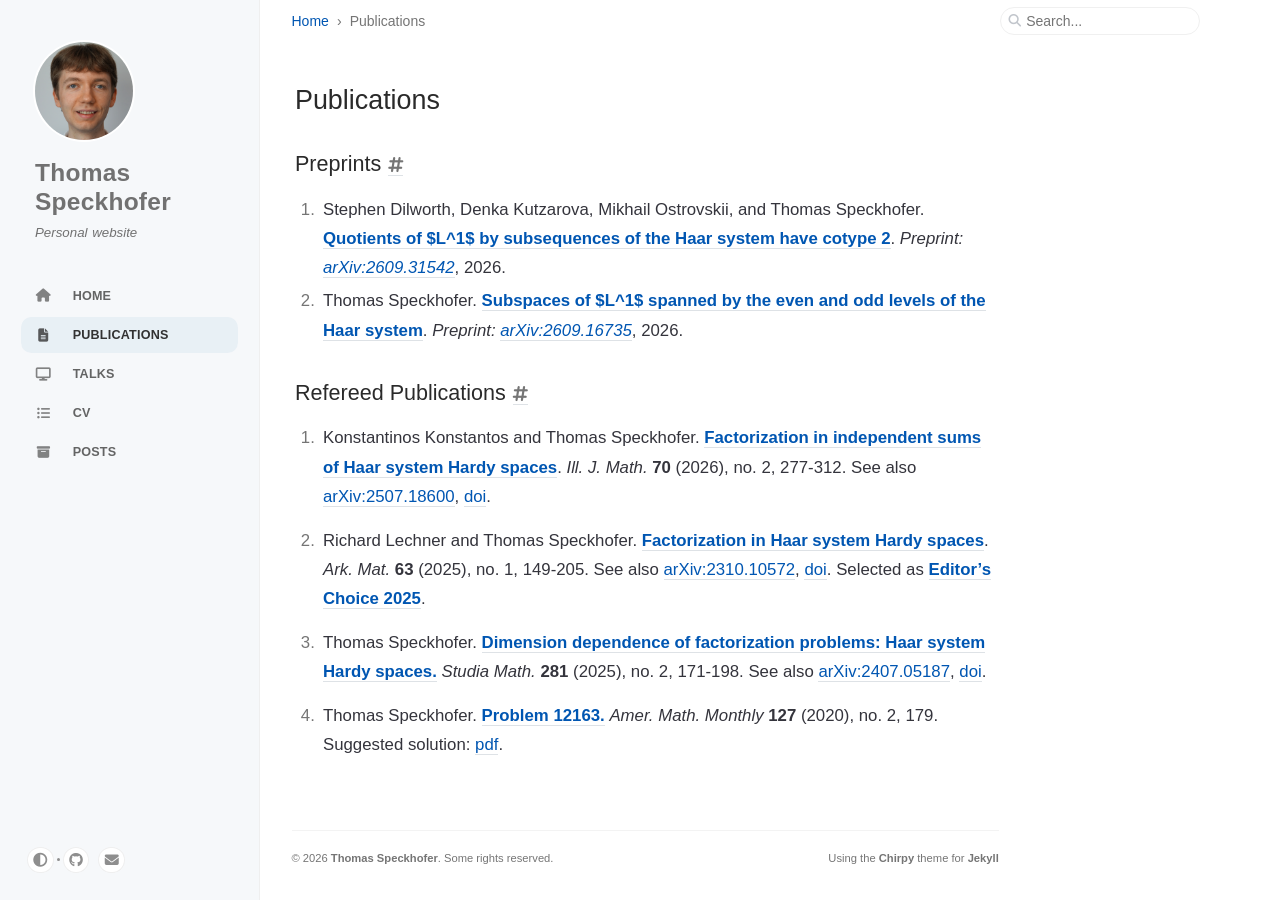
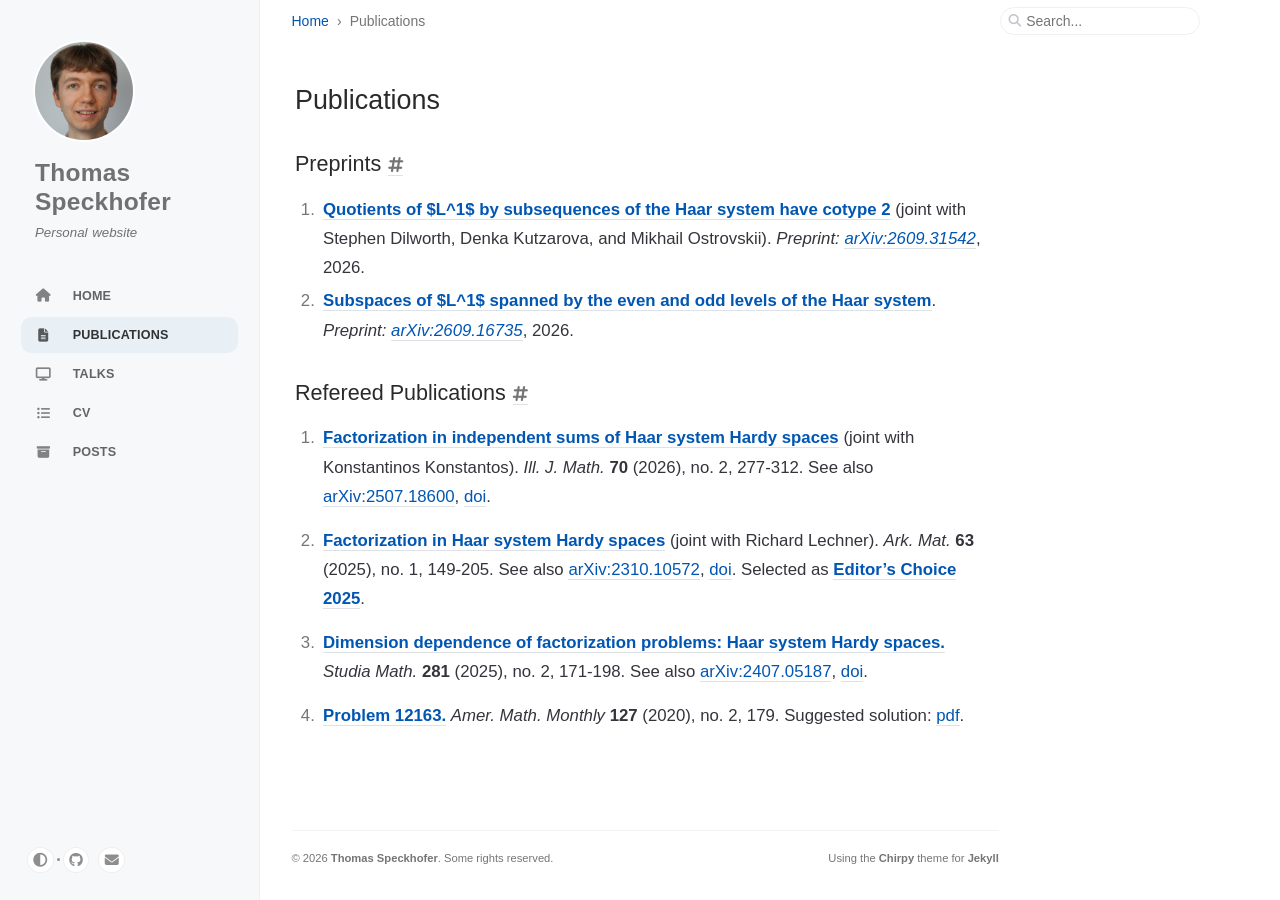
Before and after one commit to speckhofer/speckhofer.github.io, a Jekyll site: the page built from _tabs/publications.md, in a window 1280 px wide. Built offline with Jekyll 4.4.1, drawn with Linux system fonts in a browser that asks for light colours; cached includes are drawn as plain includes.

Commit message:
Update publications.md

```diff
--- a/_tabs/publications.md
+++ b/_tabs/publications.md
@@ -6,15 +6,15 @@ order: 1
 ## Preprints
 
 
-1. Stephen Dilworth, Denka Kutzarova, Mikhail Ostrovskii, and Thomas Speckhofer. [**Quotients of $L^1$ by subsequences of the Haar system have cotype 2**](https://arxiv.org/pdf/2609.31542). _Preprint: [arXiv:2609.31542](https://arxiv.org/abs/2609.31542)_, 2026.
-1. Thomas Speckhofer. [**Subspaces of $L^1$ spanned by the even and odd levels of the Haar system**](https://arxiv.org/pdf/2609.16735). _Preprint: [arXiv:2609.16735](https://arxiv.org/abs/2609.16735)_, 2026.
+1. [**Quotients of $L^1$ by subsequences of the Haar system have cotype 2**](https://arxiv.org/pdf/2609.31542) (joint with Stephen Dilworth, Denka Kutzarova, and Mikhail Ostrovskii). _Preprint: [arXiv:2609.31542](https://arxiv.org/abs/2609.31542)_, 2026.
+1. [**Subspaces of $L^1$ spanned by the even and odd levels of the Haar system**](https://arxiv.org/pdf/2609.16735). _Preprint: [arXiv:2609.16735](https://arxiv.org/abs/2609.16735)_, 2026.
 
 ## Refereed Publications
 
-1. Konstantinos Konstantos and Thomas Speckhofer. [**Factorization in independent sums of Haar system Hardy spaces**](https://arxiv.org/pdf/2507.18600). _Ill. J. Math._ **70** (2026), no. 2, 277-312. See also [arXiv:2507.18600](https://arxiv.org/abs/2507.18600), [doi](https://doi.org/10.1215/00192082-12469530).
+1. [**Factorization in independent sums of Haar system Hardy spaces**](https://arxiv.org/pdf/2507.18600) (joint with Konstantinos Konstantos). _Ill. J. Math._ **70** (2026), no. 2, 277-312. See also [arXiv:2507.18600](https://arxiv.org/abs/2507.18600), [doi](https://doi.org/10.1215/00192082-12469530).
 
-1. Richard Lechner and Thomas Speckhofer. [**Factorization in Haar system Hardy spaces**](/assets/pdf/publications/2025_Lechner-Speckhofer_Factorization-in-Haar-system-Hardy-spaces.pdf). _Ark. Mat._ **63** (2025), no. 1, 149-205. See also [arXiv:2310.10572](https://arxiv.org/abs/2310.10572), [doi](https://doi.org/10.4310/arkiv.2025.v63.n1.a6). Selected as [**Editor’s Choice 2025**](https://www.mittag-leffler.se/editors-choice/).
+1. [**Factorization in Haar system Hardy spaces**](/assets/pdf/publications/2025_Lechner-Speckhofer_Factorization-in-Haar-system-Hardy-spaces.pdf) (joint with Richard Lechner). _Ark. Mat._ **63** (2025), no. 1, 149-205. See also [arXiv:2310.10572](https://arxiv.org/abs/2310.10572), [doi](https://doi.org/10.4310/arkiv.2025.v63.n1.a6). Selected as [**Editor’s Choice 2025**](https://www.mittag-leffler.se/editors-choice/).
 
-1. Thomas Speckhofer. [**Dimension dependence of factorization problems: Haar system Hardy spaces.**](/assets/pdf/publications/2025_Speckhofer_Dimension-dependence-of-factorization-problems-Haar-system-Hardy-spaces.pdf) _Studia Math._ **281** (2025), no. 2, 171-198. See also [arXiv:2407.05187](https://arxiv.org/abs/2407.05187), [doi](https://doi.org/10.4064/sm240706-24-11).
+1. [**Dimension dependence of factorization problems: Haar system Hardy spaces.**](/assets/pdf/publications/2025_Speckhofer_Dimension-dependence-of-factorization-problems-Haar-system-Hardy-spaces.pdf) _Studia Math._ **281** (2025), no. 2, 171-198. See also [arXiv:2407.05187](https://arxiv.org/abs/2407.05187), [doi](https://doi.org/10.4064/sm240706-24-11).
 
-1. Thomas Speckhofer. [**Problem 12163.**](/assets/pdf/problem-12163.pdf) _Amer. Math. Monthly_ **127** (2020), no. 2, 179. Suggested solution: [pdf](/assets/pdf/solution-12163.pdf).
+1. [**Problem 12163.**](/assets/pdf/problem-12163.pdf) _Amer. Math. Monthly_ **127** (2020), no. 2, 179. Suggested solution: [pdf](/assets/pdf/solution-12163.pdf).
```
